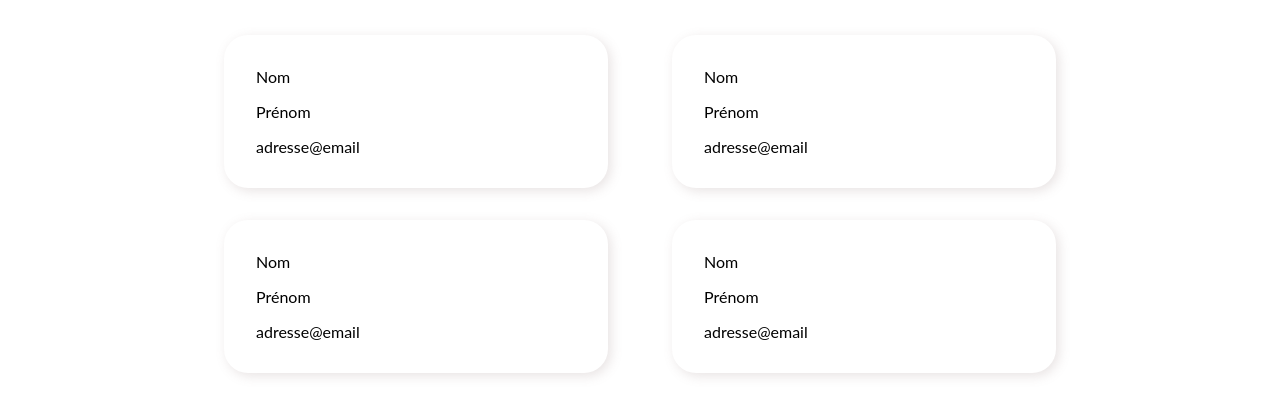
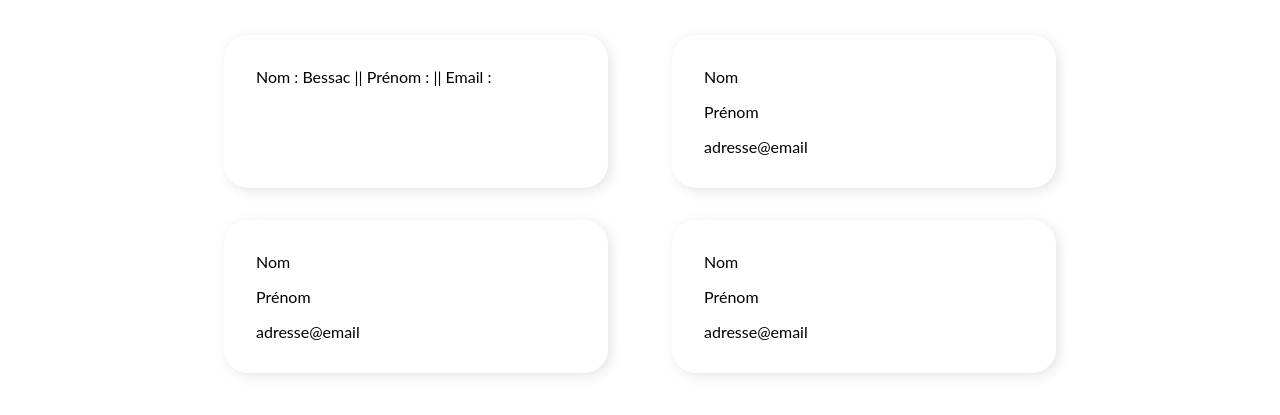
Before and after one commit to TheoKnoep/EnonceGestionnaireDeContactsJS, a website: page index.html in a window 1280 px wide. Shown: the part 63-478 px from the top of the page. Drawn offline with Linux system fonts and the light colour scheme.

Commit message:
Affichage d'un contact dans l'index

```diff
--- a/contact.js
+++ b/contact.js
@@ -5,6 +5,7 @@ class Contact {
 		this.email = "";
 	}
 	displayInfos() {
-		console.log("Nom : " + this.nom + " || Prénom : " + this.prenom + " || Email : " + this.email);
+		let displayContact = document.getElementById("display-contact");
+		displayContact.textContent = "Nom : " + this.nom + " || Prénom : " + this.prenom + " || Email : " + this.email;
 	}
 };
--- a/index.html
+++ b/index.html
@@ -7,17 +7,14 @@
 
 	<link rel="stylesheet" type="text/css" href="style.css">
 
-	<script src="contact.js" type="text/javascript"></script>
-	<script src="main.js" type="text/javascript"></script>
+
 </head>
 <body>
 	<h1>Gestionnaire de contacts</h1>
 
 	<div id="contacts-container" class="contacts-container">
 		<article class="contact-card">
-			<p>Nom</p>
-			<p>Prénom</p>
-			<p>adresse@email</p>
+			<p id="display-contact"></p>
 		</article>
 		<article class="contact-card">
 			<p>Nom</p>
@@ -36,5 +33,8 @@
 		</article>
 	</div>
 
+	<script src="contact.js" type="text/javascript"></script>
+	<script src="main.js" type="text/javascript"></script>
+
 </body>
 </html>
--- a/main.js
+++ b/main.js
@@ -2,4 +2,3 @@ const contact01 = new Contact ("Bessac");
 const contact02 = new Contact ("Touque");
 
 contact01.displayInfos();
-contact02.displayInfos();
```
